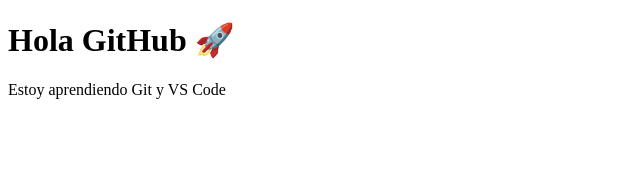
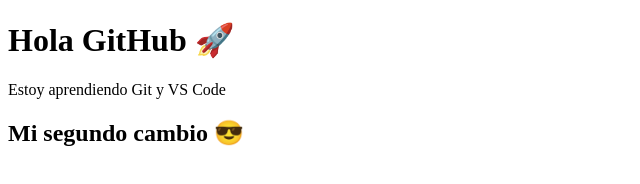
Before and after one commit to ypyeison19-droid/mi-primer-proyecto, a plain HTML site: page index.html in a window 1280 px wide. Shown: the whole page, without its empty margins (0-640 px from the left). Drawn offline with Linux system fonts and the light colour scheme.

Commit message:
Agregue un segundo tituloo

```diff
--- a/index.html
+++ b/index.html
@@ -11,3 +11,6 @@
 </body>
 
 </html>
+
+
+<h2>Mi segundo cambio 😎</h2>
```
